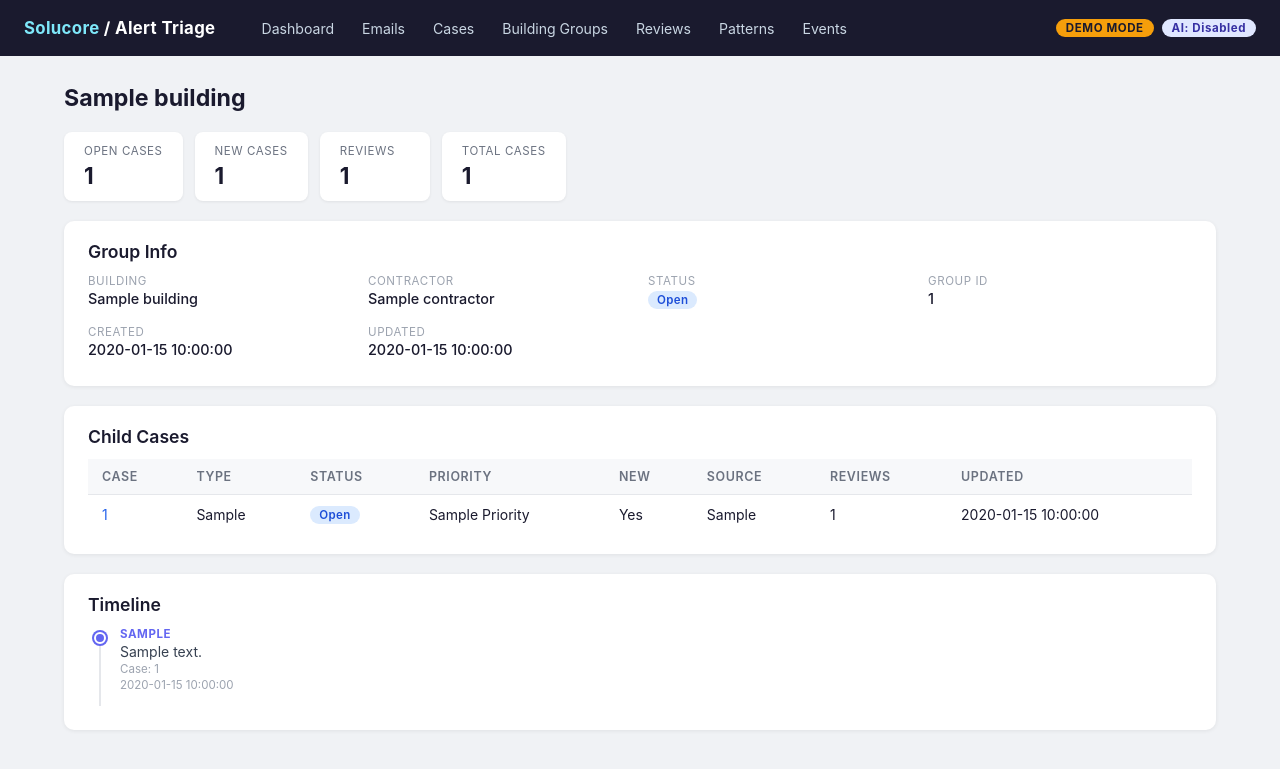
After one commit to Griff2005/AI-Email-Alert-Agent, a Flask app: template src/web/templates/building_group_detail.html in a window 1280 px wide. The commit adds this page. Shown: the top 769 px of the page. Run offline with Flask 3, Linux system fonts and the light colour scheme; the template is opened without the code that fills it: most values are stand-ins (such as "Sample title", 1, 10 or a date in 2020).

Commit message:
feat: add building group ui

```diff
--- a/src/web/app.py
+++ b/src/web/app.py
@@ -25,8 +25,10 @@ sys.path.insert(0, os.path.dirname(os.path.dirname(os.path.abspath(__file__))))
 
 from flask import Flask, jsonify, redirect, render_template, request, url_for, flash
 from config import config, PROJECT_ROOT
+import building_groups as group_service
 import database as db
 import memory
+from constants import GROUP_STATUSES
 from observability import build_metrics_snapshot
 from runtime_options import runtime_options
 
@@ -344,6 +346,39 @@ def cases():
     )
 
 
+@app.route("/building-groups")
+def building_groups():
+    """Render the building issue group list page."""
+    filters = {
+        "status": request.args.get("status", "").strip(),
+        "building": request.args.get("building", "").strip(),
+        "contractor": request.args.get("contractor", "").strip(),
+    }
+    groups = group_service.list_building_groups(filters)
+    return render_template(
+        "building_groups.html",
+        groups=groups,
+        filters=filters,
+        group_statuses=GROUP_STATUSES,
+    )
+
+
+@app.route("/building-groups/<group_id>")
+def building_group_detail(group_id):
+    """Render a read-only detail page for one building issue group."""
+    summary = group_service.get_group_summary(group_id)
+    if not summary:
+        flash(f"Building group {group_id} not found.", "error")
+        return redirect(url_for("building_groups"))
+    return render_template(
+        "building_group_detail.html",
+        group=summary["group"],
+        cases=summary["cases"],
+        counts=summary["counts"],
+        timeline=summary["timeline"],
+    )
+
+
 @app.route("/cases/<case_id>")
 def case_detail(case_id):
     """Render the detail page for a single case.
--- a/src/web/templates/base.html
+++ b/src/web/templates/base.html
@@ -500,6 +500,7 @@
     <a href="/" {% if request.path == '/' %}class="active"{% endif %}>Dashboard</a>
     <a href="/emails" {% if request.path.startswith('/emails') %}class="active"{% endif %}>Emails</a>
     <a href="/cases" {% if request.path.startswith('/cases') %}class="active"{% endif %}>Cases</a>
+    <a href="/building-groups" {% if request.path.startswith('/building-groups') %}class="active"{% endif %}>Building Groups</a>
     <a href="/reviews" {% if request.path == '/reviews' %}class="active"{% endif %}>Reviews</a>
     <a href="/patterns" {% if request.path == '/patterns' %}class="active"{% endif %}>Patterns</a>
     <a href="/events" {% if request.path == '/events' %}class="active"{% endif %}>Events</a>
--- /dev/null
+++ b/src/web/templates/building_group_detail.html
@@ -0,0 +1,110 @@
+{% extends "base.html" %}
+
+{% block title %}Building Group Detail - Solucore Alert Triage{% endblock %}
+
+{% block content %}
+<h1>{{ group.building }}</h1>
+
+<div class="stat-row">
+  <div class="stat">
+    <div class="label">Open Cases</div>
+    <div class="value">{{ counts.open_case_count }}</div>
+  </div>
+  <div class="stat">
+    <div class="label">New Cases</div>
+    <div class="value">{{ counts.new_case_count }}</div>
+  </div>
+  <div class="stat">
+    <div class="label">Reviews</div>
+    <div class="value">{{ counts.review_count }}</div>
+  </div>
+  <div class="stat">
+    <div class="label">Total Cases</div>
+    <div class="value">{{ counts.total_case_count }}</div>
+  </div>
+</div>
+
+<div class="card">
+  <h2>Group Info</h2>
+  <div class="detail-grid">
+    <div class="detail-field">
+      <div class="df-label">Building</div>
+      <div class="df-value">{{ group.building }}</div>
+    </div>
+    <div class="detail-field">
+      <div class="df-label">Contractor</div>
+      <div class="df-value">{{ group.contractor }}</div>
+    </div>
+    <div class="detail-field">
+      <div class="df-label">Status</div>
+      <div class="df-value"><span class="badge badge-{{ group.status }}">{{ group.status|replace('_', ' ')|title }}</span></div>
+    </div>
+    <div class="detail-field">
+      <div class="df-label">Group ID</div>
+      <div class="df-value">{{ group.group_id }}</div>
+    </div>
+    <div class="detail-field">
+      <div class="df-label">Created</div>
+      <div class="df-value">{{ group.created_at }}</div>
+    </div>
+    <div class="detail-field">
+      <div class="df-label">Updated</div>
+      <div class="df-value">{{ group.updated_at }}</div>
+    </div>
+  </div>
+</div>
+
+<div class="card">
+  <h2>Child Cases</h2>
+  <div class="table-wrap">
+    <table>
+      <thead>
+        <tr>
+          <th>Case</th>
+          <th>Type</th>
+          <th>Status</th>
+          <th>Priority</th>
+          <th>New</th>
+          <th>Source</th>
+          <th>Reviews</th>
+          <th>Updated</th>
+        </tr>
+      </thead>
+      <tbody>
+        {% for case in cases %}
+          <tr class="pri-{{ case.priority }}">
+            <td><a href="{{ url_for('case_detail', case_id=case.case_id) }}">{{ case.case_id }}</a></td>
+            <td>{{ case.case_type }}</td>
+            <td><span class="badge badge-{{ case.status }}">{{ case.status|replace('_', ' ')|title }}</span></td>
+            <td>{{ case.priority|title }}</td>
+            <td>{{ "Yes" if case.new_since_last_email else "No" }}</td>
+            <td>{{ case.group_source|replace('_', ' ')|title }}</td>
+            <td>{{ case.open_review_count }}</td>
+            <td class="nowrap">{{ case.updated_at }}</td>
+          </tr>
+        {% else %}
+          <tr>
+            <td colspan="8" class="empty-state">No child cases linked to this group.</td>
+          </tr>
+        {% endfor %}
+      </tbody>
+    </table>
+  </div>
+</div>
+
+<div class="card">
+  <h2>Timeline</h2>
+  <ul class="timeline">
+    {% for event in timeline %}
+      <li>
+        <div class="ev-type">{{ event.event_type|replace('_', ' ')|title }}</div>
+        <div class="ev-desc">{{ event.description }}</div>
+        {% if event.case_id %}<div class="ev-time">Case: {{ event.case_id }}</div>{% endif %}
+        <div class="ev-time">{{ event.created_at }}</div>
+      </li>
+    {% else %}
+      <li class="empty-state">No timeline events found.</li>
+    {% endfor %}
+  </ul>
+</div>
+{% endblock %}
```
Also changed, not shown: src/web/templates/building_groups.html (added, +68 -0 lines), tests/test_building_group_ui.py (added, +111 -0 lines).
